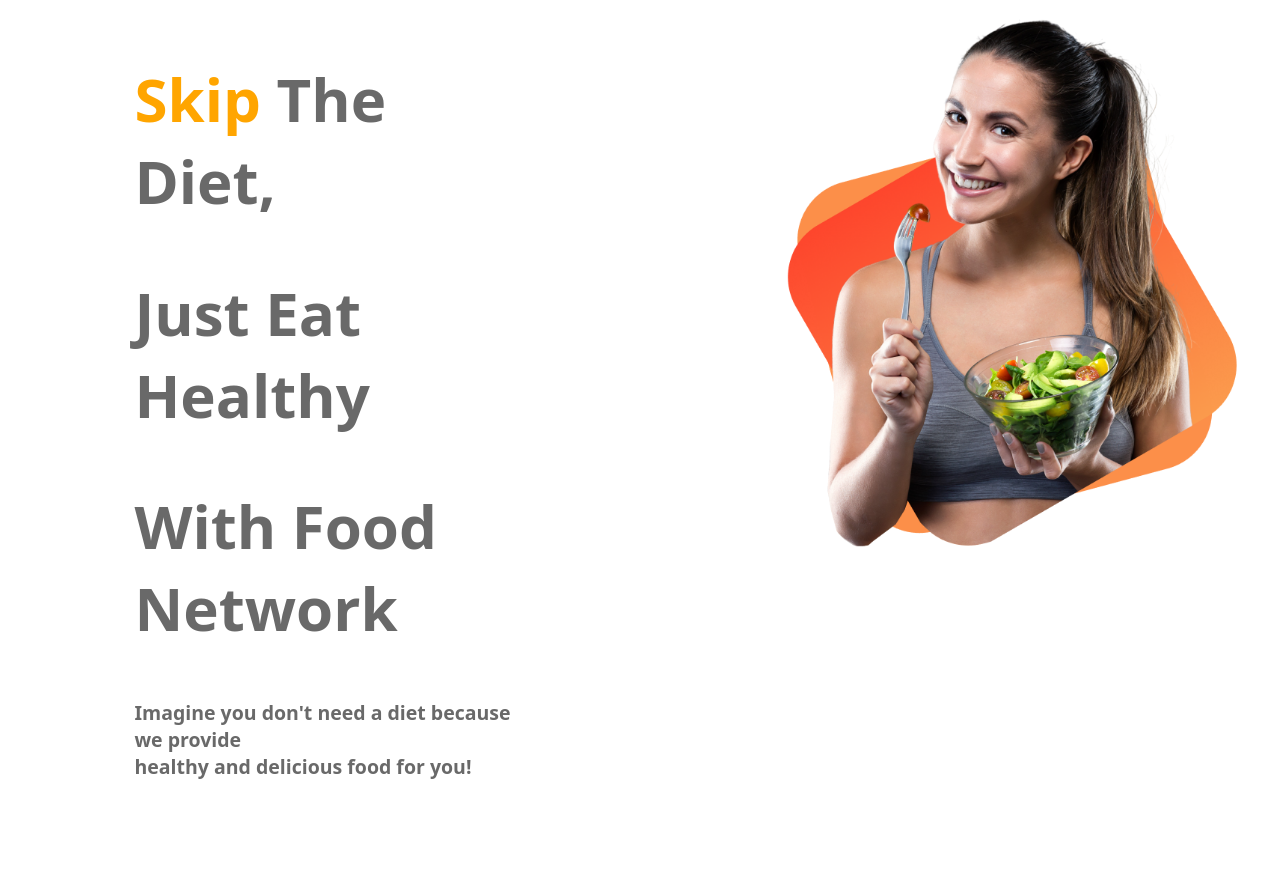
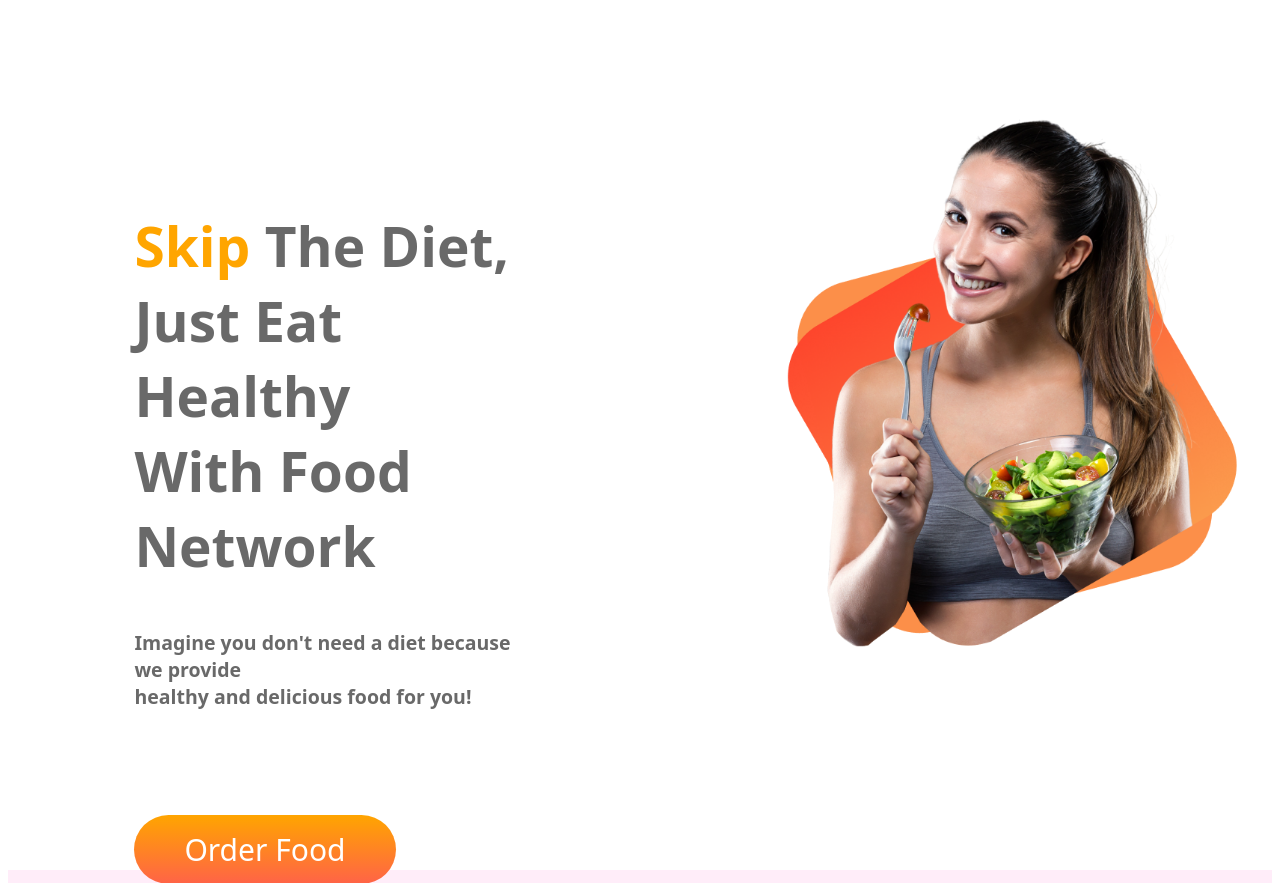
Before and after one commit to mahadibiiss/home-work, a plain HTML site: page index.html in a window 1280 px wide. Shown: the top 883 px of the page. Drawn offline with Linux system fonts and the light colour scheme.

Commit message:
space add

```diff
--- a/index.html
+++ b/index.html
@@ -13,21 +13,10 @@
 </head>
 <body>
     <section>
-        <div class="half">
-            <h1><span class="orange"> Skip</span> <span class="shado"> The Diet,</span></h1>
+        <div class="half shado">
+            <h1><span class="orange"> Skip</span>  The Diet,<br> Just Eat Healthy <br> With Food Network</h1>
+                <h3> Imagine you don't need a diet because we provide <br>healthy and delicious food for you!</h3>
 
-            <span class="shado">
-                <h1>Just Eat Healthy </h1>
-            </span>
-
-            <span class="shado">
-                <h1> With Food Network</h1>
-            </span>
-            <span class="shado">
-                <h3> Imagine you don't need a diet because we provide <br>
-
-                    healthy and delicious food for you!</h3>
-            </span>
             <a class="button" href="https://mahadibiiss.github.io/DEVELOPER-PORTFOLIO/">Order Food</a>
 
         </div>
--- a/style.css
+++ b/style.css
@@ -3,7 +3,8 @@ body{
     font-size: 81.25%;
 }
 h1{
-    font-size: 60px;
+    margin-top: 100px;
+    font-size: 55px;
 }
 h2{
     font-size: 200%;
@@ -22,6 +23,7 @@ section{
     display: flex;
 }
 .half{
+    padding-top: 100px;
     width: 50%;
     padding-left: 10%;
     padding-right: 10%;
```
